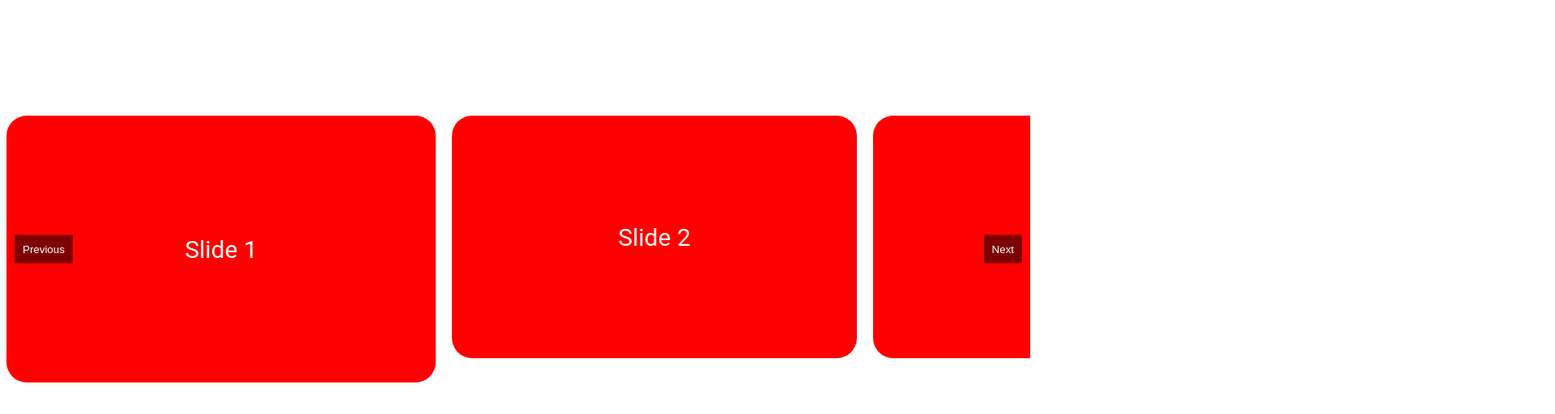
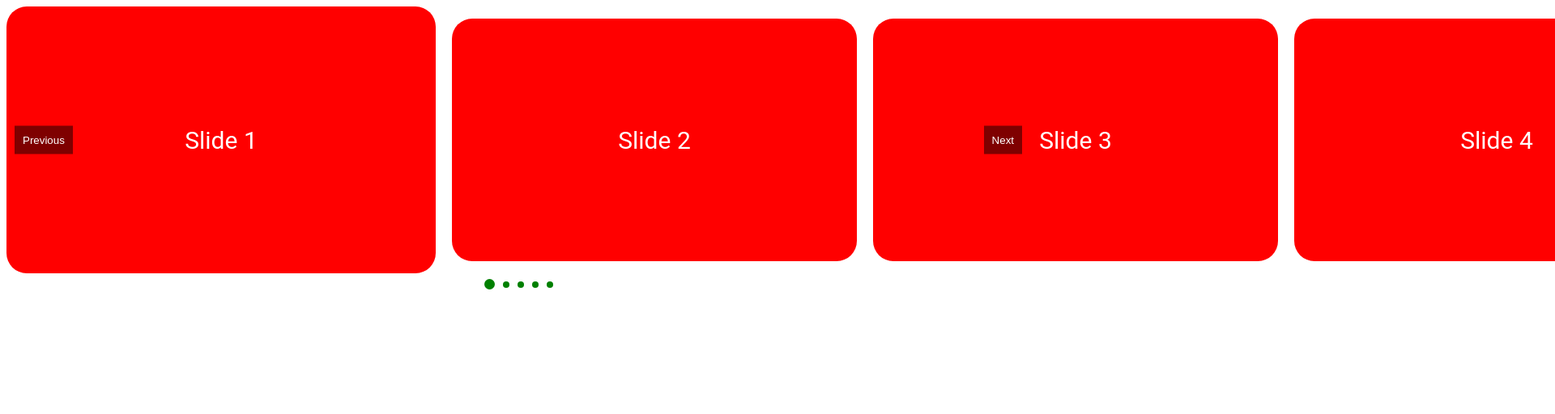
Before and after one commit to simone-di-paolo/open-slider, a React (Vite) app: page / in a window 1280 px wide. Shown: the top 512 px of the page at 81% size, 1920 px wide, since content can reach past the window. Built offline with nearby package versions, Linux system fonts and the light colour scheme.

Commit message:
Created the Pagination buttons

```diff
--- a/src/components/OpenSlider.jsx
+++ b/src/components/OpenSlider.jsx
@@ -26,7 +26,8 @@ function OpenSlider({
   useDefaulSlidesAsExample = true,
   currentSlide,
   oneOpenSlidePerView = false,
-  loopSlides = true
+  loopSlides = true,
+  hidePagination = true,
 }) {
 
   if ((!openSlides || openSlides.length === 0) && useDefaulSlidesAsExample) {
@@ -43,7 +44,8 @@ function OpenSlider({
     <OpenSliderWrapper
       startFromIndex = {startFromIndex}
       oneOpenSlidePerView = {oneOpenSlidePerView}
-      loopSlides={loopSlides}>
+      loopSlides={loopSlides}
+      hidePagination={hidePagination}>
       {
         openSlides.map((slide, index) => (
           <OpenSlide
--- a/src/components/OpenSliderWrapper.jsx
+++ b/src/components/OpenSliderWrapper.jsx
@@ -6,6 +6,7 @@ const OpenSliderWrapper = ({
     startFromIndex = 0,
     oneOpenSlidePerView,
     loopSlides,
+    hidePagination,
     children
 }) => {
     const [currentSlide, setCurrentSlide] = useState(startFromIndex);
@@ -19,7 +20,6 @@ const OpenSliderWrapper = ({
 
     const previousSlide = () => {
         setCurrentSlide((prevSlide) =>
-
            prevSlide === 0 && !loopSlides ? prevSlide : prevSlide === 0 && loopSlides ? slideCount - 1 : prevSlide - 1
         );
 
@@ -27,7 +27,7 @@ const OpenSliderWrapper = ({
             const totalWidth = slides.reduce((sum, slide) => {
                 return sum + activeSlideRef.current.offsetWidth
             },0)
-            if (slideContainerRef.current && !oneOpenSlidePerView) {
+            if (currentSlide !== 1 && slideContainerRef.current && !oneOpenSlidePerView) {
                 slideContainerRef.current.style.transition = 'transform 0.5s ease-in-out';
                 const slideWidth = activeSlideRef.current.offsetWidth;
                 slideContainerRef.current.style.transform = `translate3d(-${totalWidth - slideWidth}px, 0, 0)`;
@@ -88,6 +88,21 @@ const OpenSliderWrapper = ({
             </div>
             <button className="prev-button" onClick={previousSlide}>Previous</button>
             <button className="next-button" onClick={nextSlide}>Next</button>
+        {
+            hidePagination ? (
+                <div className="open-slider-pagination-wrapper">
+                    {
+                        slides.map((slides, index) => (
+                            <button
+                                key={`pagination-${index}`}
+                                className={`open-slider-pagination-button ${index === currentSlide ? 'active' : ''}`}
+                                //onClick={() => setCurrentSlide(index)}
+                            />
+                        ))
+                    }
+                </div>
+            ) : null
+        }
         </div>
     );
 };
--- a/src/styles/_openSliderWrapper.css
+++ b/src/styles/_openSliderWrapper.css
@@ -2,18 +2,18 @@
     display: flex;
     justify-content: flex-start;
     align-items: center;
-    overflow: hidden;
+    overflow: visible;
     min-height: 250px;
     position: relative;
     width: 100%;
-    height: 600px;
+    min-height: max-content;
     gap: 20px;
 
     .open-slider-container {
         display: flex;
         flex-direction: row;
         gap: 20px;
-        align-items: flex-start;
+        align-items: center;
         justify-content: center;
         min-width: max-content;
         transition: transform 0.5s ease-in-out;
@@ -21,6 +21,34 @@
         &.slide-centered {
             align-items: center;
             width: 100%;
+        }
+    }
+
+    .open-slider-pagination-wrapper {
+        display: flex;
+        justify-content: center;
+        align-items: center;
+        gap: 10px;
+        position: absolute;
+        bottom: -20px;
+        width: 100%;
+        min-height: max-content;
+
+        .open-slider-pagination-button {
+            width: 8px;
+            height: 8px;
+            border-radius: 50%;
+            background-color: green;
+            cursor: pointer;
+            padding: 0;
+            border: none;
+            transition: 0.5s ease-in-out;
+
+            &.active {
+                width: 13px;
+                height: 13px;
+                transition: 0.5s ease-in-out;
+            }
         }
     }
 }
```
